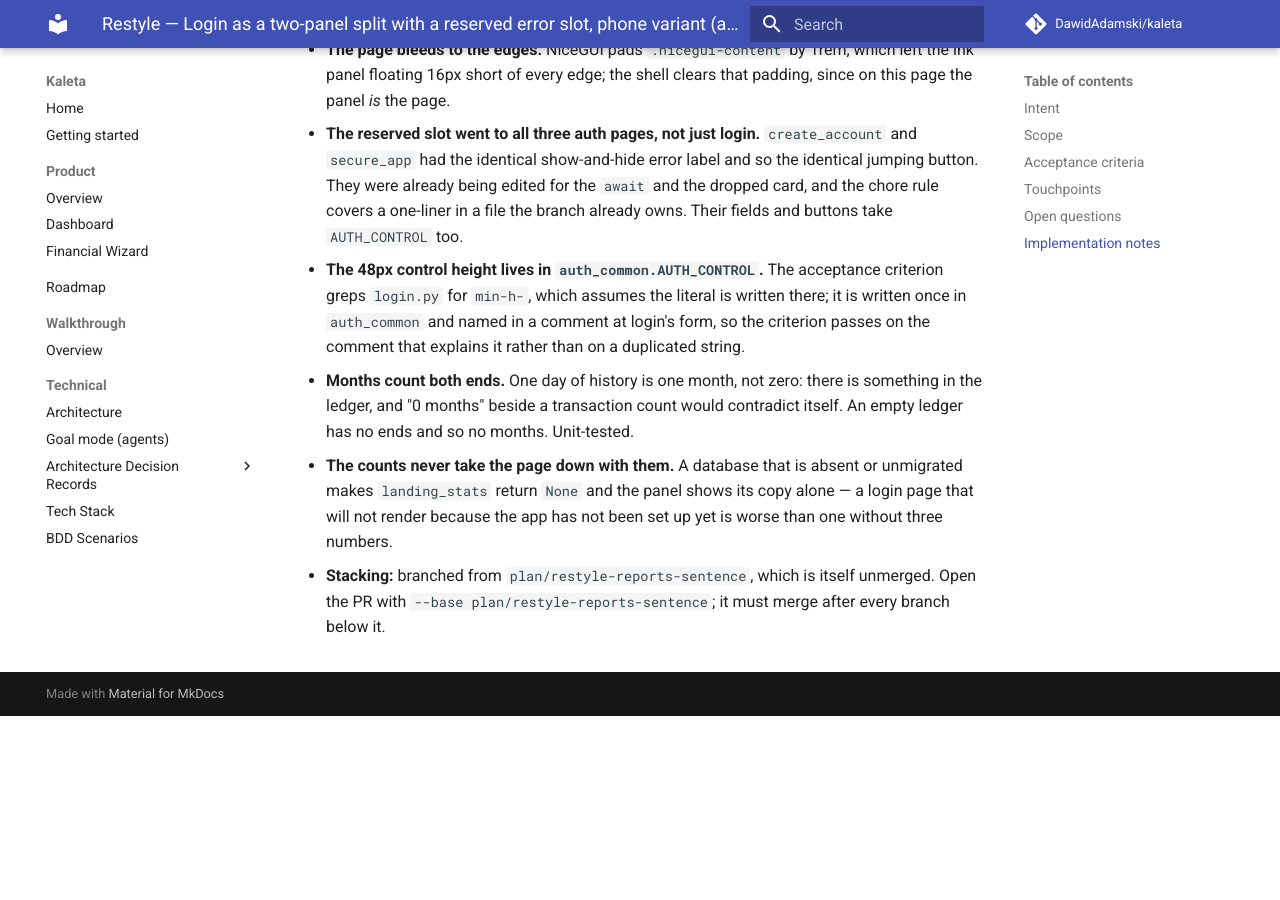
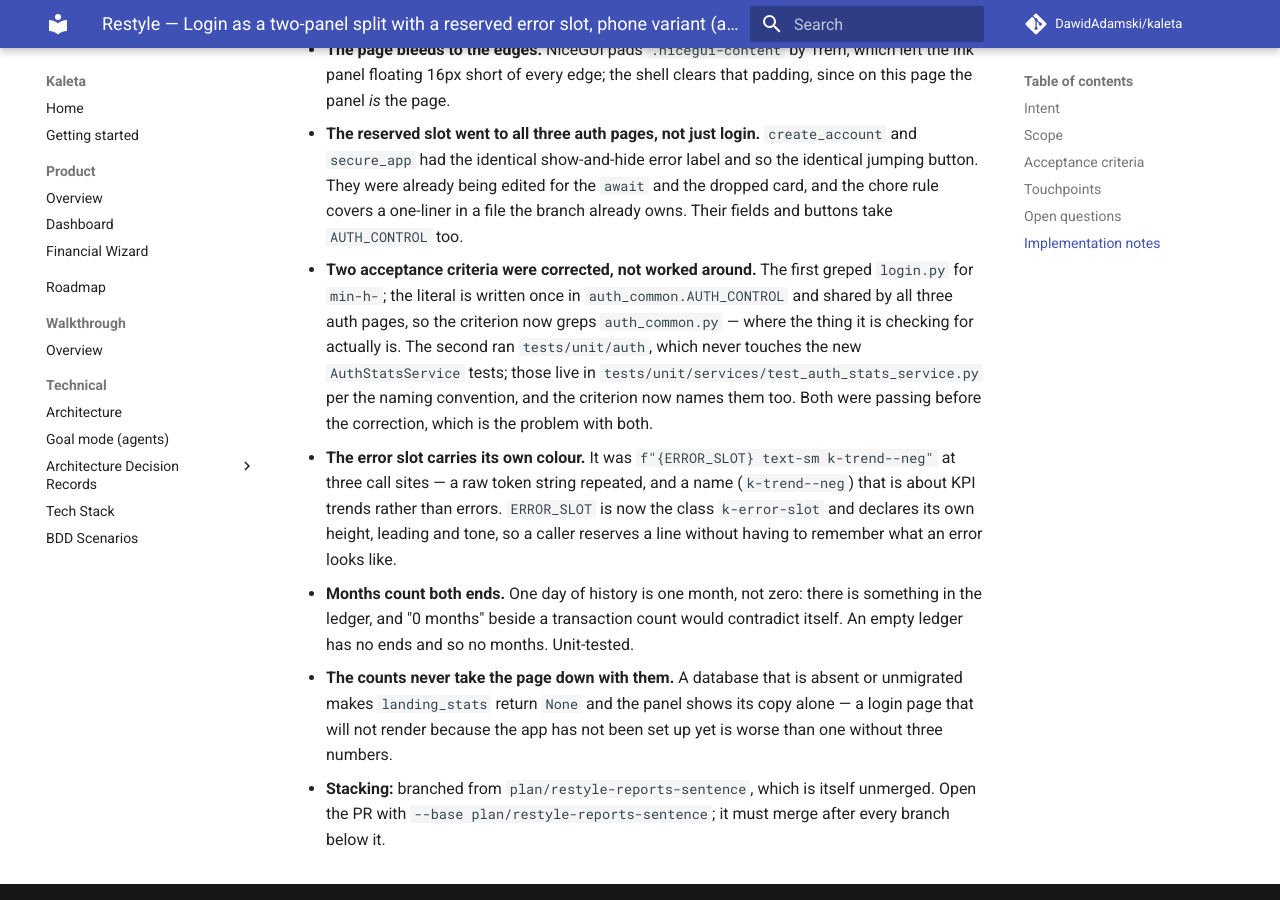
Before and after one commit to DawidAdamski/kaleta, an MkDocs documentation site: the page built from docs/plans/restyle-login-split.md, in a window 1280 px wide and 900 px high, scrolled down 2215 px. Built offline with MkDocs 1.6.1 and Material for MkDocs 9.7.7, drawn with Linux system fonts in a browser that asks for light colours; comment, search, counter and statistics services are not loaded; before the commit the page ends 2931 px from its top, so only the background shows below that; some of the changed text lies outside the part shown.

Commit message:
fix(auth): an error slot that knows what an error looks like
`f"{ERROR_SLOT} text-sm k-trend--neg"` at three call sites repeated a
raw token string, under a name that is about KPI trends rather than
errors. `ERROR_SLOT` is the class now and declares its own height,
leading and tone.

Also corrects two acceptance criteria that were passing without
checking anything: one greped login.py for `min-h-`, which lives in
auth_common; the other ran tests/unit/auth, which never touches the new
AuthStatsService tests.

Co-Authored-By: Claude Opus 5 (1M context) <noreply@anthropic.com>
Claude-Session: https://claude.ai/code/session_0152AYpRfMD2oD5sjv3sg3qi

```diff
--- a/docs/plans/restyle-login-split.md
+++ b/docs/plans/restyle-login-split.md
@@ -49,9 +49,9 @@ biometric login.
 ## Acceptance criteria
 
 - `uv run pytest tests/e2e/test_auth.py -q`
-- `uv run pytest tests/unit/auth -q`
+- `uv run pytest tests/unit/auth tests/unit/services/test_auth_stats_service.py -q`
 - `grep -q "KAL-AUTH-011" docs/bdd.md`
-- `grep -q "min-h-" src/kaleta/views/login.py`
+- `grep -q "min-h-" src/kaleta/views/auth_common.py`
 - `uv run python scripts/spec_coverage.py`
 - `bash scripts/verify.sh --e2e`
 - `[manual]` 1360px: split layout matches artboard `3f`; 390px: stacked
@@ -111,11 +111,22 @@ biometric login.
   covers a one-liner in a file the branch already owns. Their fields and
   buttons take `AUTH_CONTROL` too.
 
-- **The 48px control height lives in `auth_common.AUTH_CONTROL`.** The
-  acceptance criterion greps `login.py` for `min-h-`, which assumes the
-  literal is written there; it is written once in `auth_common` and
-  named in a comment at login's form, so the criterion passes on the
-  comment that explains it rather than on a duplicated string.
+- **Two acceptance criteria were corrected, not worked around.** The
+  first greped `login.py` for `min-h-`; the literal is written once in
+  `auth_common.AUTH_CONTROL` and shared by all three auth pages, so the
+  criterion now greps `auth_common.py` — where the thing it is checking
+  for actually is. The second ran `tests/unit/auth`, which never touches
+  the new `AuthStatsService` tests; those live in
+  `tests/unit/services/test_auth_stats_service.py` per the naming
+  convention, and the criterion now names them too. Both were passing
+  before the correction, which is the problem with both.
+
+- **The error slot carries its own colour.** It was
+  `f"{ERROR_SLOT} text-sm k-trend--neg"` at three call sites — a raw
+  token string repeated, and a name (`k-trend--neg`) that is about KPI
+  trends rather than errors. `ERROR_SLOT` is now the class `k-error-slot`
+  and declares its own height, leading and tone, so a caller reserves a
+  line without having to remember what an error looks like.
 
 - **Months count both ends.** One day of history is one month, not
   zero: there is something in the ledger, and "0 months" beside a
```
Also changed, not shown: 4 other files.
